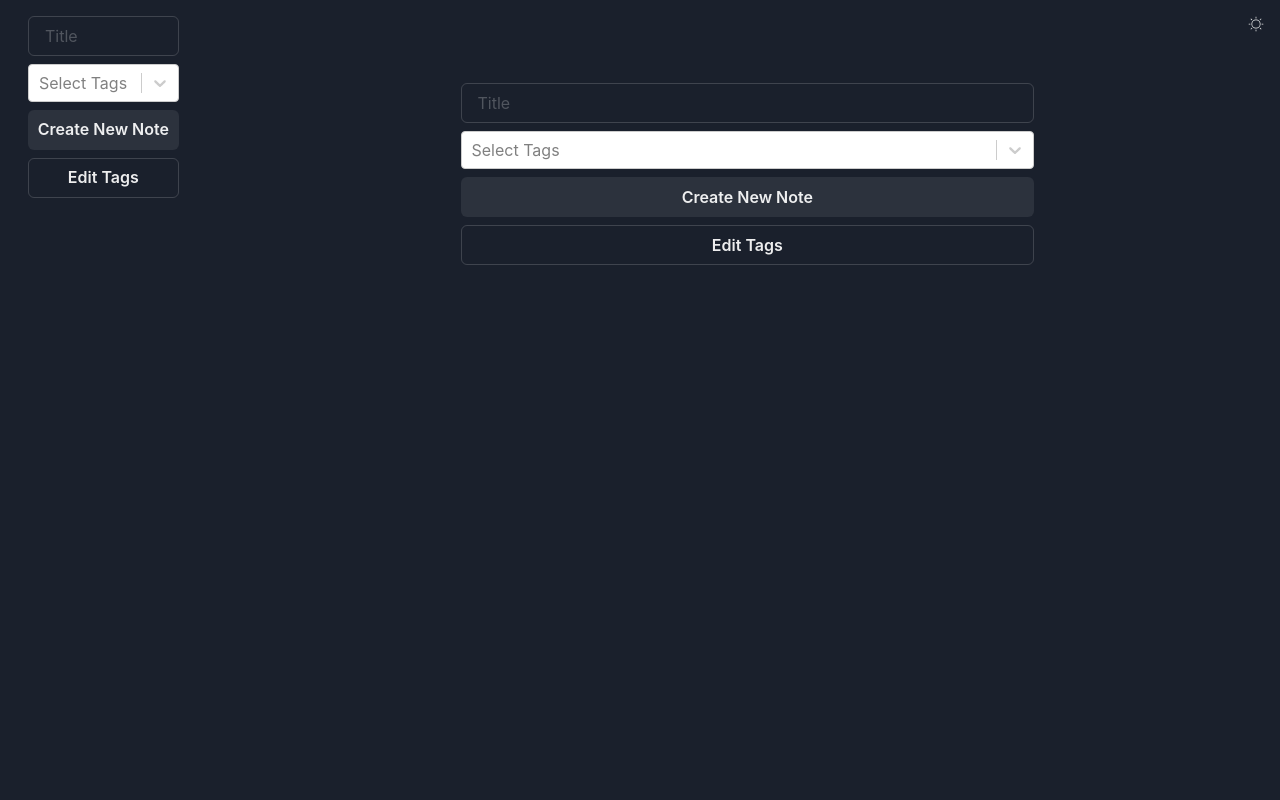
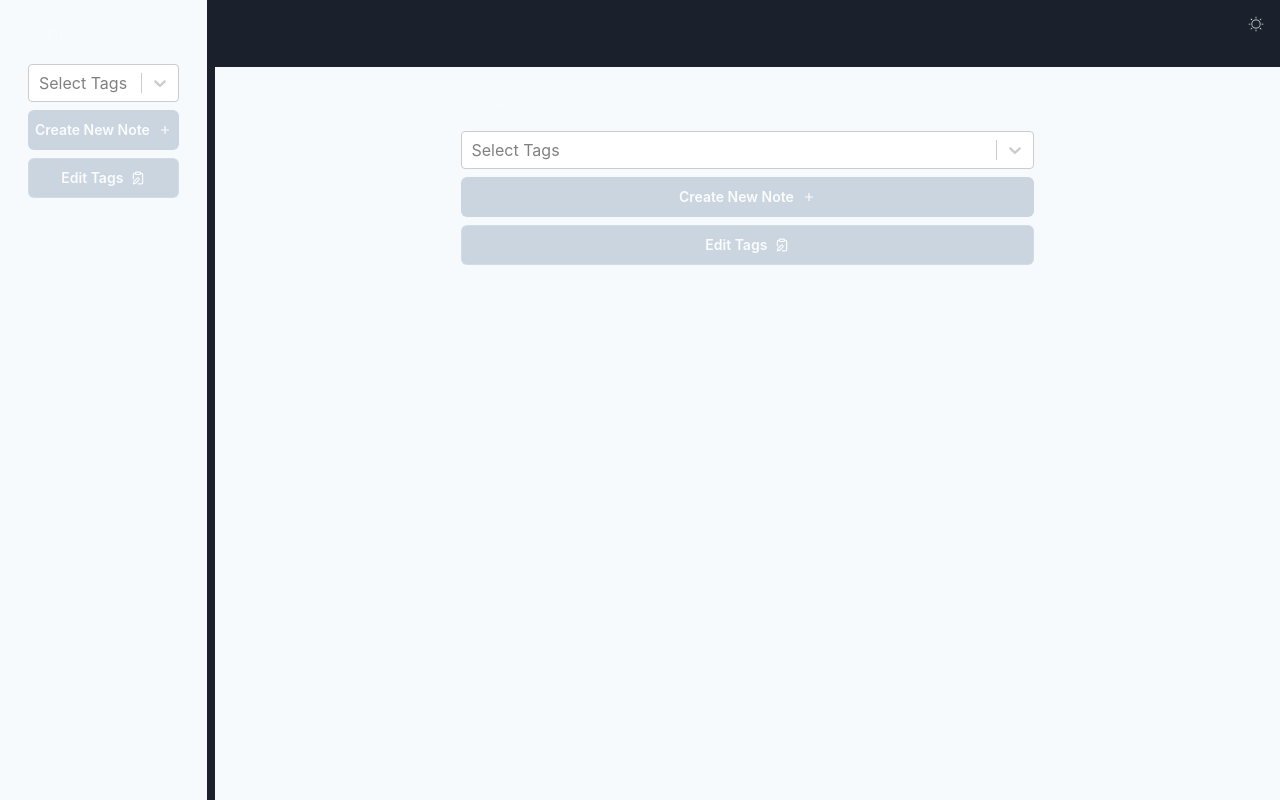
Before and after one commit to IdrisGit/MarkUp, a React (Vite) app: page / in a window 1280 px wide. Built offline with nearby package versions, Linux system fonts and the light colour scheme.

Commit message:
style: added colors

```diff
--- a/src/pages/NotesList.tsx
+++ b/src/pages/NotesList.tsx
@@ -1,6 +1,6 @@
 import React, { useMemo, useRef, useState } from 'react';
 import { v4 as uuidv4 } from 'uuid';
-import { Link } from 'react-router-dom';
+import { Link, useParams } from 'react-router-dom';
 import ReactSelect from 'react-select';
 import { Tag } from '../types';
 import { useStore } from '../store/store';
@@ -28,11 +28,14 @@
   ModalBody,
   ModalCloseButton,
 } from '@chakra-ui/react';
+import { MdAdd } from 'react-icons/md';
+import { LuClipboardEdit } from 'react-icons/lu';
 
 type SimplifiedNote = {
   tags: Tag[];
   title: string;
   id: string;
+  selectedId: string;
 };
 
 interface NotesListProp {
@@ -49,16 +52,23 @@
   onAdd: (tag: Tag) => void;
 }
 
-const NoteCard: React.FC<SimplifiedNote> = ({ id, title, tags }) => {
+const NoteCard: React.FC<SimplifiedNote> = ({ id, title, tags, selectedId }) => {
   return (
     <Card
       as={Link}
       to={`/${id}`}
       variant='outline'
+      bgColor={selectedId === id ? 'gray.500' : 'gray.300'}
+      _hover={{
+        backgroundColor: 'gray.400',
+      }}
     >
-      <CardBody>
-        <VStack gap={2}>
-          <Text>{title}</Text>
+      <CardBody p='4'>
+        <VStack
+          gap={2}
+          alignItems='flex-start'
+        >
+          <Text fontSize='sm'>{title}</Text>
           <HStack
             gap={1}
             flexWrap='wrap'
@@ -67,6 +77,9 @@
               <Badge
                 key={tag.id}
                 variant='outline'
+                fontSize='0.6em'
+                borderColor='gray.500'
+                color='gray.800'
               >
                 {tag.label}
               </Badge>
@@ -163,6 +176,7 @@
   const [editTagsModalOpen, setEditTagsModalOpen] = useState<boolean>(false);
 
   const { addTag, onUpdateTag, onDeleteTag } = useStore();
+  const { id } = useParams();
 
   const filteredNotes = useMemo(() => {
     return notes.filter((note) => {
@@ -180,6 +194,7 @@
       height='100%'
       paddingY='16px'
       paddingX='12px'
+      bgColor='gray.50'
     >
       <Container>
         <form>
@@ -236,6 +251,7 @@
                 title={note.title}
                 id={note.id}
                 tags={note.tags}
+                selectedId={id ? id.toString() : ''}
               />
             </ListItem>
           ))}
@@ -244,6 +260,12 @@
               <Button
                 variant='solid'
                 width='100%'
+                fontSize='sm'
+                bgColor='gray.300'
+                _hover={{
+                  backgroundColor: 'gray.400',
+                }}
+                rightIcon={<MdAdd />}
               >
                 Create New Note
               </Button>
@@ -253,6 +275,12 @@
             <Button
               variant='outline'
               width='100%'
+              fontSize='sm'
+              bgColor='gray.300'
+              _hover={{
+                backgroundColor: 'gray.400',
+              }}
+              rightIcon={<LuClipboardEdit />}
               onClick={() => setEditTagsModalOpen(true)}
             >
               Edit Tags
```
